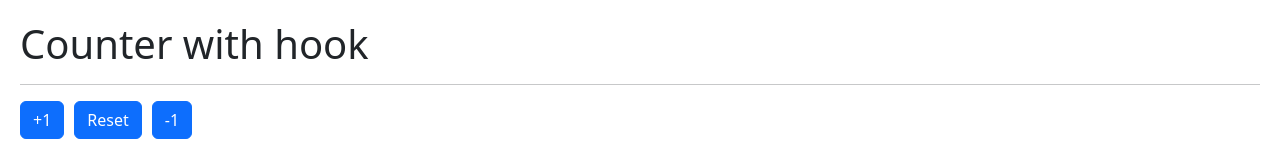
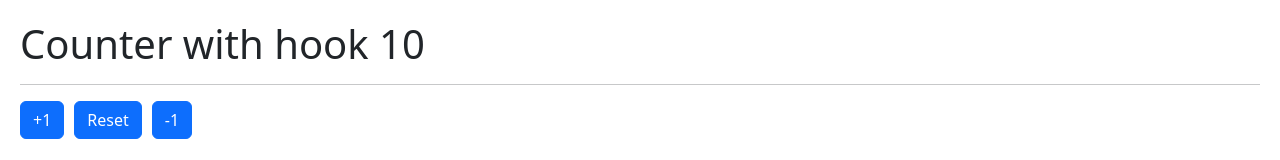
Before and after one commit to Azcoalt/hooks-react, a React (Vite) app: page / in a window 1280 px wide. Shown: the top 160 px of the page. Built offline with nearby package versions, Linux system fonts and the light colour scheme.

Commit message:
hook custom

```diff
--- a/src/01-useState/CounterWithCustomHook.jsx
+++ b/src/01-useState/CounterWithCustomHook.jsx
@@ -1,12 +1,15 @@
+import { useCounter } from "../hooks/useCounter"
+
 export const CounterWithCustomHook = () =>{
+    const {counter, reset, increment, decrement} = useCounter()
     return(
         <>
-        <h1>Counter with hook </h1>
+        <h1>Counter with hook {counter}</h1>
         <hr />
 
-        <button className="btn btn-primary">+1</button>
-        <button className="btn btn-primary">Reset</button>
-        <button className="btn btn-primary">-1</button>
+        <button className="btn btn-primary" onClick={increment}>+1</button>
+        <button className="btn btn-primary" onClick={reset}>Reset</button>
+        <button className="btn btn-primary" onClick={decrement}>-1</button>
 
         </>
     )
--- /dev/null
+++ b/src/hooks/useCounter.js
@@ -0,0 +1,28 @@
+import { useState } from "react";
+
+export const useCounter = (initialValue = 10) =>{
+    const [counter, setCounter] = useState(initialValue);
+
+    //incrementa mas uno
+    const increment = () =>{
+        setCounter(counter +1);
+    }
+
+    //decrementa en menos uno
+    const decrement = () =>{
+        if(counter === 0) return;
+        setCounter(counter -1);
+    }
+
+    //reinicia el contador
+    const reset = () =>{
+        setCounter(initialValue);
+    }
+
+    return{
+        counter,
+        increment,
+        decrement,
+        reset,
+    }
+}
```
